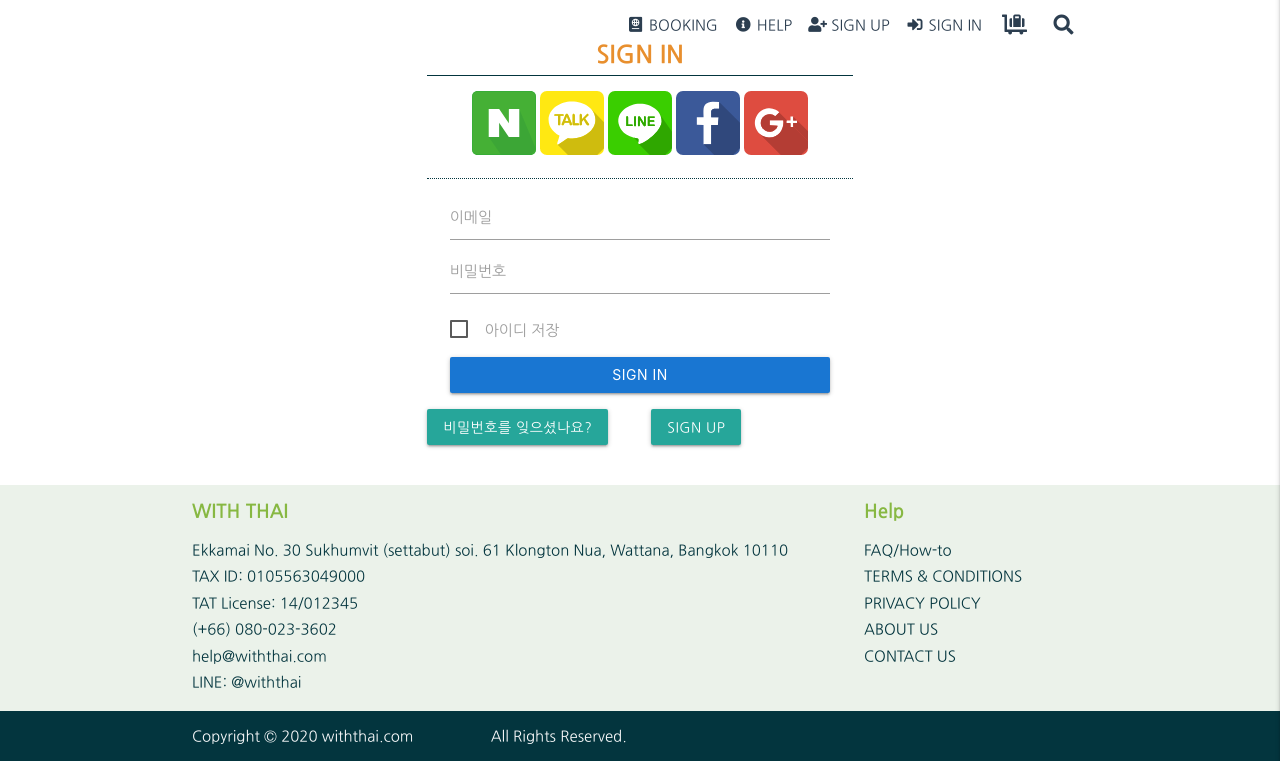
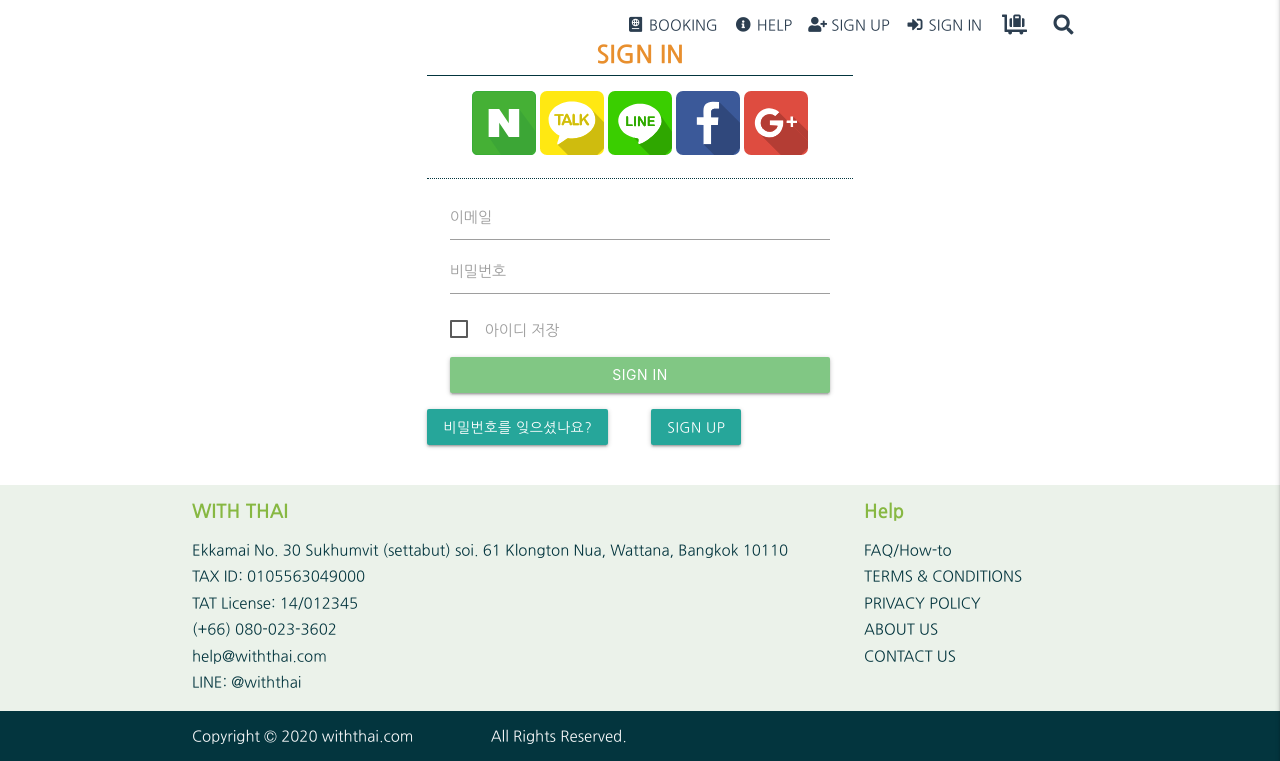
Before and after one commit to pincoin/withthai-old, a Django app: page /accounts/login/ in a window 1280 px wide. Shown: the part 50-811 px from the top of the page. Run offline with Django 3.2, Linux system fonts and the light colour scheme; parts of the project's set-up code (start-up, migrations or seed data) failed here and were passed over; some libraries are stand-ins or nearby versions.

```diff
--- a/allauth/templates/account/login.html
+++ b/allauth/templates/account/login.html
@@ -10,7 +10,6 @@
         <div class="row">
             <div class="col s12 m6 offset-m3">
                 <h5 class="allauth-heading center-align">{% trans 'SIGN IN' %}</h5>
-
 
                 <ul class="allauth-sns">
                     <li>
@@ -92,7 +91,7 @@
 
                     <div class="row">
                         <div class="input-field col s12">
-                            <button class="btn blue darken-2" type="submit" style="width:100%">
+                            <button class="btn green lighten-2" type="submit" style="width:100%">
                                 {% trans "SIGN IN" %}
                             </button>
                         </div>
```
Also changed, not shown: conf/static/conf/images/sns_naver.svg.
